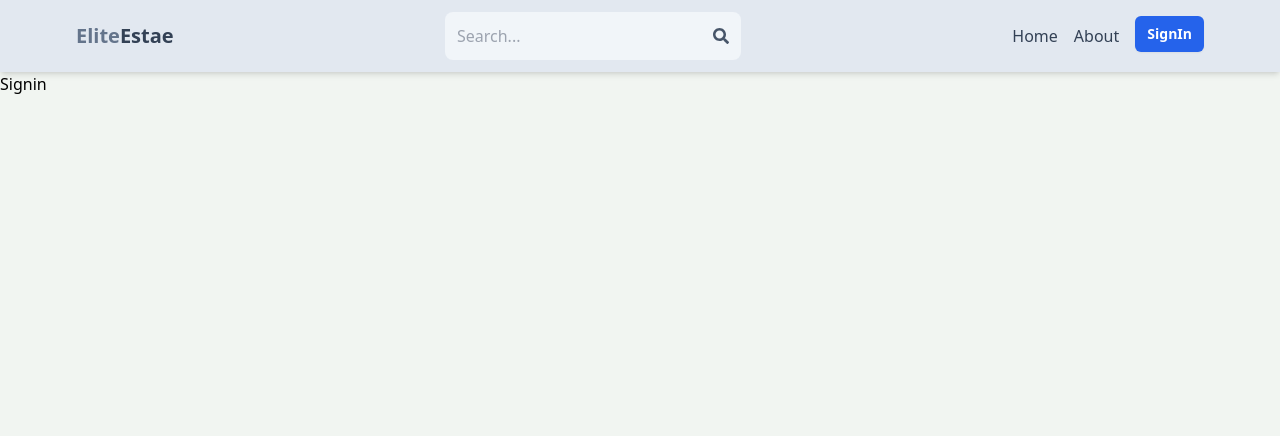
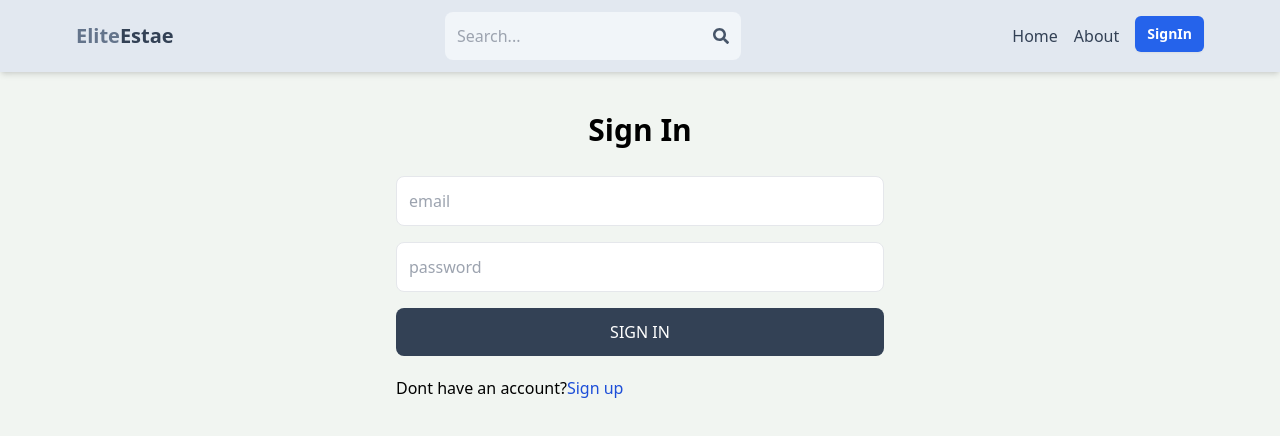
Before and after one commit to jatin-yadav/Elite-Estate, a React (Vite) app in the folder client/: page /signin in a window 1280 px wide. Shown: the top 436 px of the page. Built offline with nearby package versions, Linux system fonts and the light colour scheme.

Commit message:
signin psge

```diff
--- a/client/src/pages/Signin.jsx
+++ b/client/src/pages/Signin.jsx
@@ -1,5 +1,81 @@
-function SignIn() {
-  return <div>Signin</div>;
+import { useState } from "react";
+import { Link, useNavigate } from "react-router-dom";
+
+export default function SignIn() {
+  const [formData, setFormData] = useState({});
+  const [error, setError] = useState(null);
+  const [loading, setLoading] = useState(false);
+  const navigate = useNavigate();
+
+  const handleChange = (e) => {
+    setFormData({
+      ...formData,
+      [e.target.id]: e.target.value,
+    });
+  };
+
+  const handleSubmit = async (e) => {
+    e.preventDefault();
+    try {
+      setLoading(true);
+      const res = await fetch("/api/v1/auth/signin", {
+        method: "POST",
+        headers: {
+          "Content-Type": "application/json",
+        },
+        body: JSON.stringify(formData),
+      });
+
+      const data = await res.json();
+      if (data.success === false) {
+        setError(data.message);
+        setLoading(false);
+        return;
+      }
+      setLoading(false);
+      setError(null);
+      navigate("/");
+    } catch (error) {
+      setError(error.message);
+      setLoading(false);
+    }
+  };
+
+  return (
+    <div className="p-3 max-w-lg mx-auto">
+      <h1 className="text-3xl text-center font-semibold my-7">Sign In</h1>
+      <form onSubmit={handleSubmit} className="flex flex-col gap-4">
+        <input
+          type="email"
+          placeholder="email"
+          id="email"
+          className="border p-3 rounded-lg w-full"
+          onChange={handleChange}
+        />
+        <input
+          type="password"
+          placeholder="password"
+          id="password"
+          className="border p-3 rounded-lg w-full"
+          onChange={handleChange}
+        />
+        <button
+          disabled={loading}
+          type="submit"
+          className="bg-slate-700 text-white p-3 rounded-lg uppercase hover:opacity-95 disabled:opacity-80"
+        >
+          {loading ? "Loading..." : "Sign In"}
+        </button>
+      </form>
+      <div className="flex gap-2 mt-5">
+        <p>
+          Dont have an account?
+          <Link to="/signup">
+            <span className="text-blue-700">Sign up</span>
+          </Link>
+        </p>
+      </div>
+      {error && <p className="text-red-500 mt-5">{error}</p>}
+    </div>
+  );
 }
-
-export default SignIn;
```
